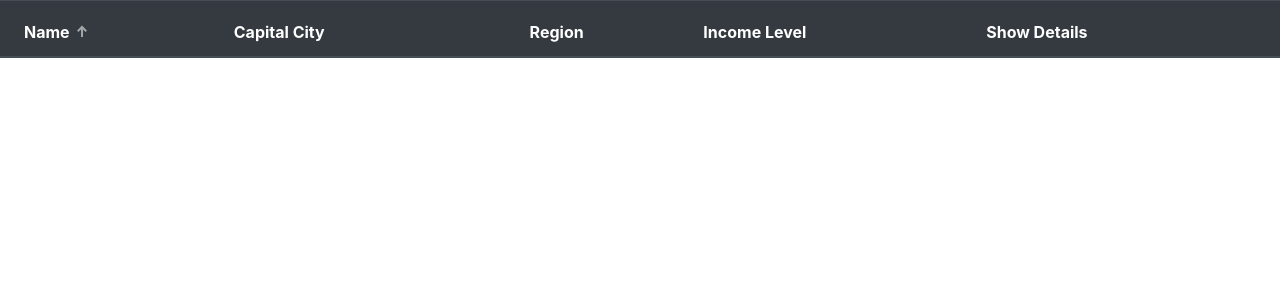
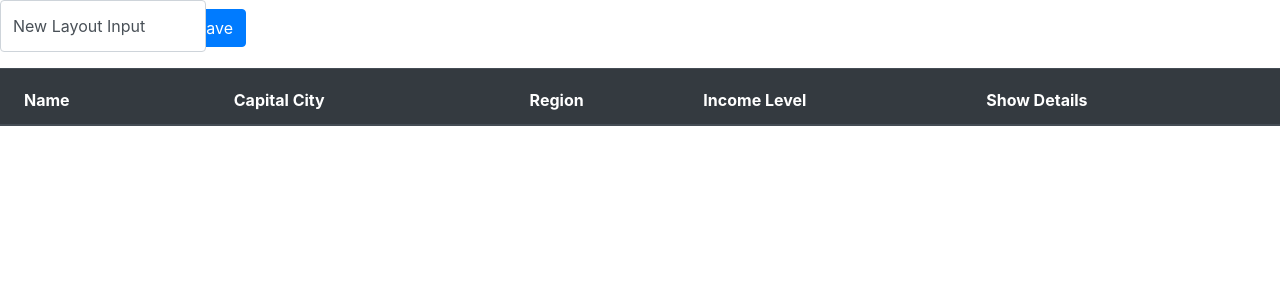
Before and after one commit to MaticSulc/drzave-api-naloga, an Angular app: page / in a window 1280 px wide. Shown: the top 300 px of the page. Built offline with nearby package versions, Linux system fonts and the light colour scheme; no server answers.

Commit message:
Added saving layouts option

```diff
--- a/src/app/app.module.ts
+++ b/src/app/app.module.ts
@@ -14,6 +14,7 @@ import { AppRoutingModule } from './app-routing.module';
 import {BrowserAnimationsModule} from '@angular/platform-browser/animations';
 import { LayoutsComponent } from './layouts/layouts.component';
 import { MatFormFieldModule } from '@angular/material/form-field';
+import {FormsModule, ReactiveFormsModule} from '@angular/forms';
 
 @NgModule({
   declarations: [
@@ -32,6 +33,8 @@ import { MatFormFieldModule } from '@angular/material/form-field';
     AppRoutingModule,
     BrowserAnimationsModule,
     MatFormFieldModule,
+    FormsModule,
+    ReactiveFormsModule
   ],
   providers: [CountryDataService ],
   bootstrap: [AppComponent]
--- a/src/app/country-list/country-list.component.ts
+++ b/src/app/country-list/country-list.component.ts
@@ -24,7 +24,7 @@ export class CountryListComponent implements OnInit {
   displayedColumns: string[] = ['name', 'capitalCity', 'region', 'income', 'details'];
   dataSource = new MatTableDataSource<any>();
   expandedElement: any | null;
-  sorting: {};
+  sorting = {};
 
   @ViewChild(MatSort) sort: MatSort;
 
@@ -36,10 +36,9 @@ export class CountryListComponent implements OnInit {
       let param = this.checkParams();
       if(sortinfo){
         let el = document.getElementById(sortinfo.column);
-        console.log(el)
         el.click();
         if(sortinfo.type === "desc"){
-          el.click();
+          el.click();       //double click on row is desc
         }
 
       }
@@ -81,10 +80,9 @@ export class CountryListComponent implements OnInit {
     this.sorting =
     {
       column: this.sort.active,
-      type: this.sort.direction
+      type: this.sort.direction.toString()
+    }
 
-
-    }
     localStorage.setItem("sorting", JSON.stringify(this.sorting));
   }
   checkParams(){
--- a/src/app/layouts/layouts.component.css
+++ b/src/app/layouts/layouts.component.css
@@ -0,0 +1,14 @@
+.example-form {
+    min-width: 150px;
+    max-width: 500px;
+    width: 100%;
+  }
+
+  .example-full-width {
+    width: 100%;
+  }
+
+  .button-form{
+      margin-left: 3px;
+      margin-top: 0;
+  }
--- a/src/app/layouts/layouts.component.html
+++ b/src/app/layouts/layouts.component.html
@@ -0,0 +1,6 @@
+<form class="example-form form-group">
+    <mat-form-field class="">
+      <input class="form-control" id="layoutName" matInput value="New Layout Input">
+    </mat-form-field>
+    <button type="button" class=" button-form btn btn-primary" (click)="saveLayout(); $event.stopPropagation()">Save</button>
+</form>
--- a/src/app/layouts/layouts.component.ts
+++ b/src/app/layouts/layouts.component.ts
@@ -9,13 +9,36 @@ import { CountryListComponent } from '../country-list/country-list.component';
 })
 export class LayoutsComponent implements OnInit {
 
-  @Input() sorting: {};
-
+  layout_list;
 
   constructor() { }
 
   ngOnInit() {
-   console.log(this.sorting);
+    let layouts = localStorage.getItem("layouts");
+    if(layouts) JSON.parse(layouts);
+    this.layout_list = layouts;
+
+
+  }
+  saveLayout(){
+    let currentSort = JSON.parse(localStorage.getItem("sorting"));
+    var inputElement = <HTMLInputElement>document.getElementById('layoutName');
+    let layouts = [];
+    let temp = localStorage.getItem("layouts");
+    if(temp) {
+      let arr = JSON.parse(temp);
+      arr.forEach(element => {
+        layouts.push(element);
+      });
+    }
+    let newobj = {
+      name: inputElement.value,
+      column: currentSort.column,
+      type: currentSort.type
+    }
+    layouts.push(newobj);
+    localStorage.setItem("layouts", JSON.stringify(layouts));
   }
 
-}
+
+ }
```
